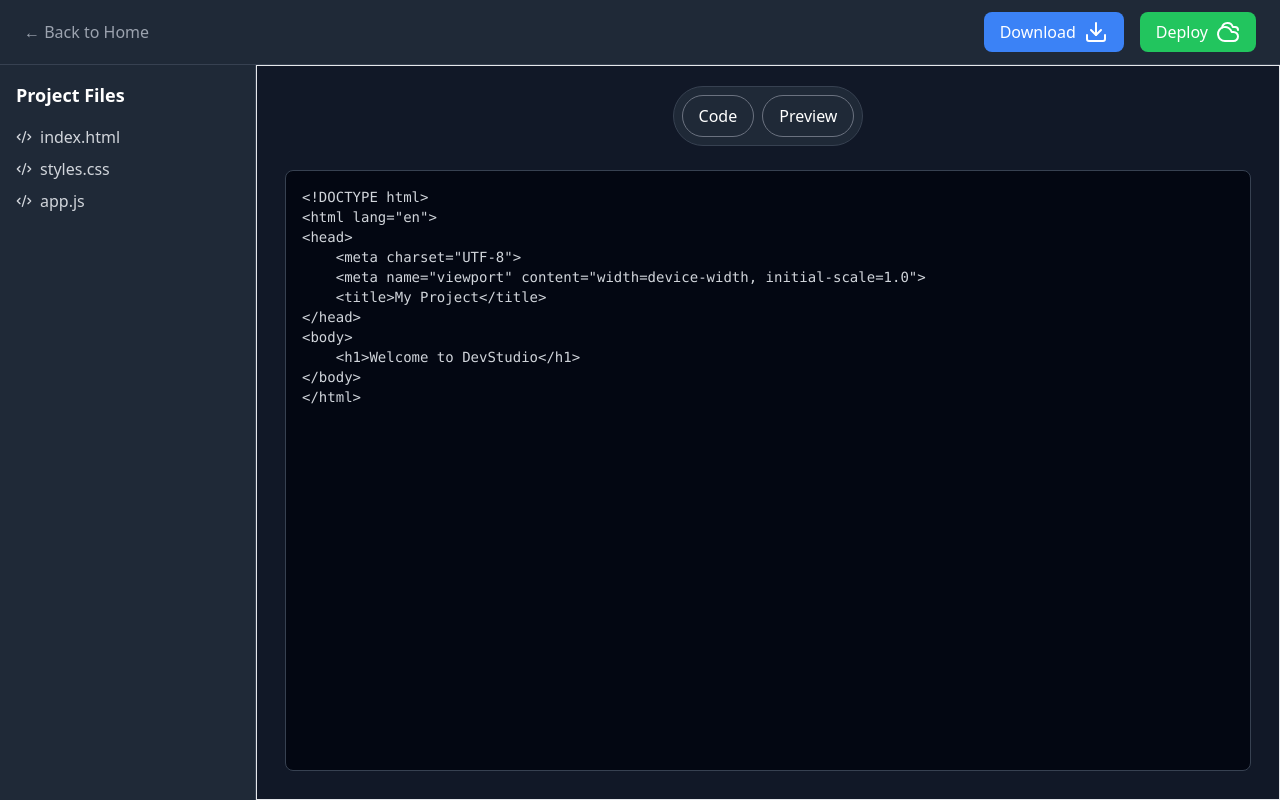
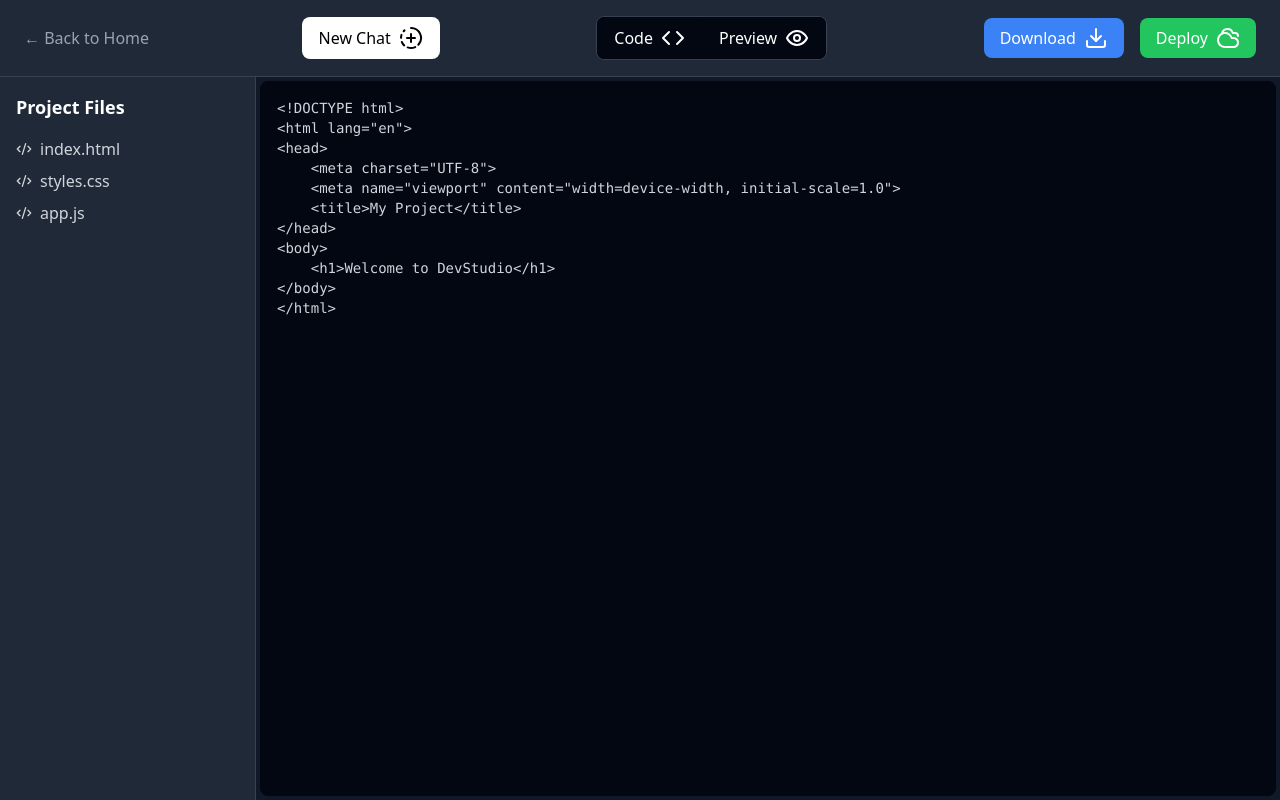
Before and after one commit to NischalPaliwal/DevStudio, a React (Vite) app in the folder frontend/: page /build in a window 1280 px wide. Built offline with nearby package versions, Linux system fonts and the light colour scheme.

Commit message:
code added

```diff
--- /dev/null
+++ b/frontend/src/components/Button.tsx
@@ -0,0 +1,13 @@
+import { CircleFadingPlus } from 'lucide-react';
+import { useNavigate } from "react-router-dom";
+
+const Button = () => {
+    const navigate = useNavigate();
+    return (
+        <div onClick={() => navigate('/')} className="cursor-pointer flex items-center space-x-2 bg-white border border-transparent rounded-lg py-2 px-4 text-black hover:bg-white/90">
+            <span>New Chat</span><CircleFadingPlus />
+        </div>
+    );
+}
+
+export default Button;
--- a/frontend/src/components/Code.tsx
+++ b/frontend/src/components/Code.tsx
@@ -1,8 +1,8 @@
 const Code = () => {
     return (
         <div className="flex-1 bg-gray-900 overflow-y-auto overflow-x-auto">
-          <div className="h-full p-2">
-            <div className="h-full bg-gray-950 border border-gray-700 rounded-lg p-4">
+          <div className="h-full p-1">
+            <div className="h-full bg-gray-950 border border-transparent rounded-lg p-4">
               <pre className="text-sm text-gray-300">
                 <code>{`<!DOCTYPE html>
 <html lang="en">
--- a/frontend/src/components/Preview.tsx
+++ b/frontend/src/components/Preview.tsx
@@ -1,7 +1,6 @@
 const Preview = () => {
     return (
-        <div className="flex-1 bg-gray-800 border-l border-gray-700 p-4 rounded-lg overflow-y-auto">
-          <h2 className="text-lg font-semibold mb-4">Preview</h2>
+        <div className="flex-1 bg-gray-800 border-l border-gray-700 p-1 overflow-y-auto">
           <div className="bg-white rounded-lg p-4 h-full">
             <div className="text-black">
               <h1 className="text-2xl font-bold">Welcome to DevStudio</h1>
--- a/frontend/src/components/Toggle.tsx
+++ b/frontend/src/components/Toggle.tsx
@@ -1,11 +1,14 @@
 import React from "react";
+import { EyeIcon, Code } from "lucide-react";
 
-const Toggle = ({ toggle, setToggle }: { toggle: boolean, setToggle: React.Dispatch<React.SetStateAction<boolean>> }) => {
+const Toggle = ({ setToggle }: { setToggle: React.Dispatch<React.SetStateAction<boolean>> }) => {
     return (
-        <div className="flex justify-center">
-            <div className="flex bg-gray-800 h-full p-2 border-x border border-gray-700 rounded-full space-x-2 justify-center">
-              <div onClick={() => setToggle(!toggle)} className="bg-gray-800 border-x border border-gray-500 rounded-full py-2 px-4 hover:bg-gray-700/50 hover:ring-2">Code</div>
-              <div onClick={() => setToggle(!toggle)} className="bg-gray-800 border-x border border-gray-500 rounded-full py-2 px-4 hover:bg-gray-700/50 hover:ring-2">Preview</div>
+        <div className="flex bg-gray-950 h-full border-x border border-gray-700 rounded-lg justify-center">
+            <div onClick={() => setToggle(true)} className="flex items-center space-x-2 bg-gray-950 border border-transparent text-white rounded-lg py-2 px-4 hover:bg-white hover:text-black">
+                <span>Code</span><Code />
+            </div>
+            <div onClick={() => setToggle(false)} className="flex items-center space-x-2 bg-gray-950 border border-transparent text-white rounded-lg py-2 px-4 hover:bg-white hover:text-black">
+                <span>Preview</span><EyeIcon />
             </div>
         </div>
     );
--- a/frontend/src/pages/BuilderPage.tsx
+++ b/frontend/src/pages/BuilderPage.tsx
@@ -4,6 +4,7 @@ import Code from "../components/Code";
 import Preview from "../components/Preview";
 import Toggle from "../components/Toggle";
 import { useState } from "react";
+import Button from "../components/Button";
 
 function BuilderPage() {
   const navigate = useNavigate();
@@ -17,6 +18,10 @@ function BuilderPage() {
           <button onClick={() => navigate('/')} className="text-gray-400 hover:text-white transition-colors">
             ← Back to Home
           </button>
+          <Button />
+          <div className="p-1 flex flex-col space-y-4 justify-center">
+            <Toggle setToggle={setToggle} />
+          </div>
           <div className="flex items-center space-x-4">
             <button className="flex space-x-2 items-center px-4 py-2 bg-blue-500 hover:bg-blue-600 rounded-lg transition-colors">
               <span>Download</span><Download />
@@ -48,12 +53,8 @@ function BuilderPage() {
             </div>
           </div>
         </div>
-
         {/* Code & Preview */}
-        <div className="flex-1 p-5 border flex flex-col space-y-4 justify-center">
-          <Toggle toggle={toggle} setToggle={setToggle} />
           { toggle ? <Code /> : <Preview />}
-        </div>
       </div>
     </div>
   );
```
